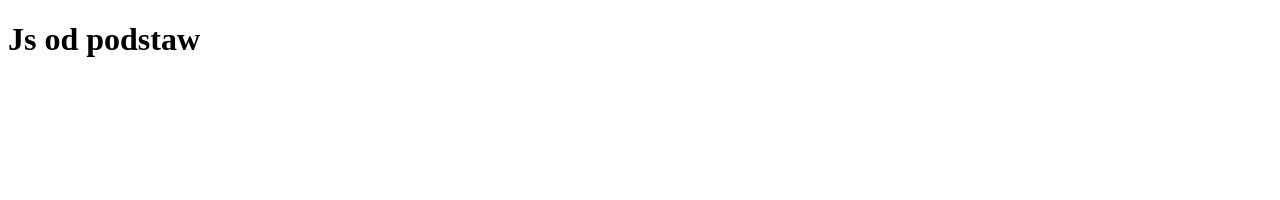
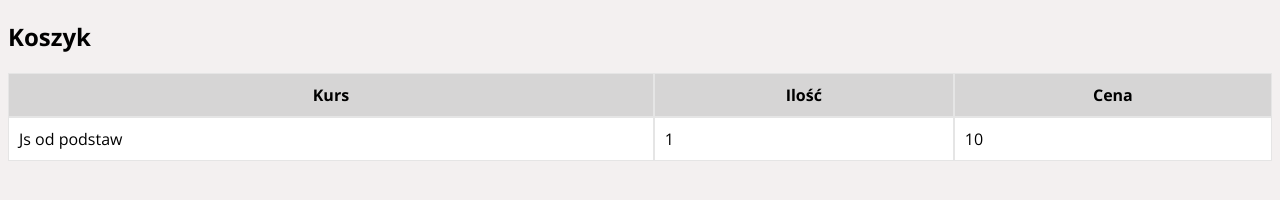
Before and after one commit to Draganek/jsOdPodstaw, a plain HTML site: page index.html in a window 1280 px wide. Drawn offline with nearby package versions, Linux system fonts and the light colour scheme.

Commit message:
basket component progress

```diff
--- a/app.js
+++ /dev/null
@@ -1 +0,0 @@
-console.log(2+2);
--- a/index.html
+++ b/index.html
@@ -1,13 +1,30 @@
 <!DOCTYPE html>
 <html lang="en">
-<head>
-    <meta charset="UTF-8">
-    <meta name="viewport" content="width=device-width, initial-scale=1.0">
+  <head>
+    <meta charset="UTF-8" />
+    <meta name="viewport" content="width=device-width, initial-scale=1.0" />
     <title>Js od podstaw</title>
-    <script src="app.js"></script>
+    <link rel="stylesheet" href="src/css/styles.css" />
 
-</head>
-<body>
-    <h1>Js od podstaw</h1>
-</body>
+  </head>
+  <body>
+    <h2>Koszyk</h2>
+
+    <table class="card-table">
+      <thead>
+        <tr>
+          <th>Kurs</th>
+          <th>Ilość</th>
+          <th>Cena</th>
+        </tr>
+      </thead>
+      <tbody id="items">
+        <tr>
+          <td colspan="2" style="text-align: right"><b>Razem:</b></td>
+          <td><b id='total-price'>0</b></td>
+        </tr>
+        <script src="src/js/app.js"></script>
+      </tbody>
+    </table>
+  </body>
 </html>
--- /dev/null
+++ b/src/css/styles.css
@@ -0,0 +1,22 @@
+@import url('https://fonts.googleapis.com/css2?family=Open+Sans:ital,wght@0,300..800;1,300..800&display=swap');
+
+body {
+    font-family: "Open Sans", sans-serif;
+    background-color: #f3f0f0;
+    font-size:  16px;
+}
+
+.card-table {
+    background-color: #ffffff;
+    width: 100%;
+    border-spacing: 0;
+}
+.card-table th,
+.card-table td {
+    border: 1px solid #e5e5e5;
+    padding: 10px;
+}
+
+.card-table th {
+    background-color: #d6d5d5;
+}
--- /dev/null
+++ b/src/js/app.js
@@ -0,0 +1,19 @@
+const product1 = { price: 10 };
+const product2 = { price: "20" };
+const discount = 10;
+
+const itemsContainer = document.querySelector("#items");
+itemsContainer.innerHTML = `<tr>
+    <td>Js od podstaw</td>
+    <td>1</td>
+    <td>${product1.price}</td>
+    </tr>`;
+
+if (isNaN(+product2.price)) {
+  console.log("Podano niepoprawny typ danych");
+}
+
+const total = Number(product1.price) + Number(product2.price);
+const totalWithDiscount = total - discount;
+
+document.querySelector("#total-price").innerHTML = total;
```
